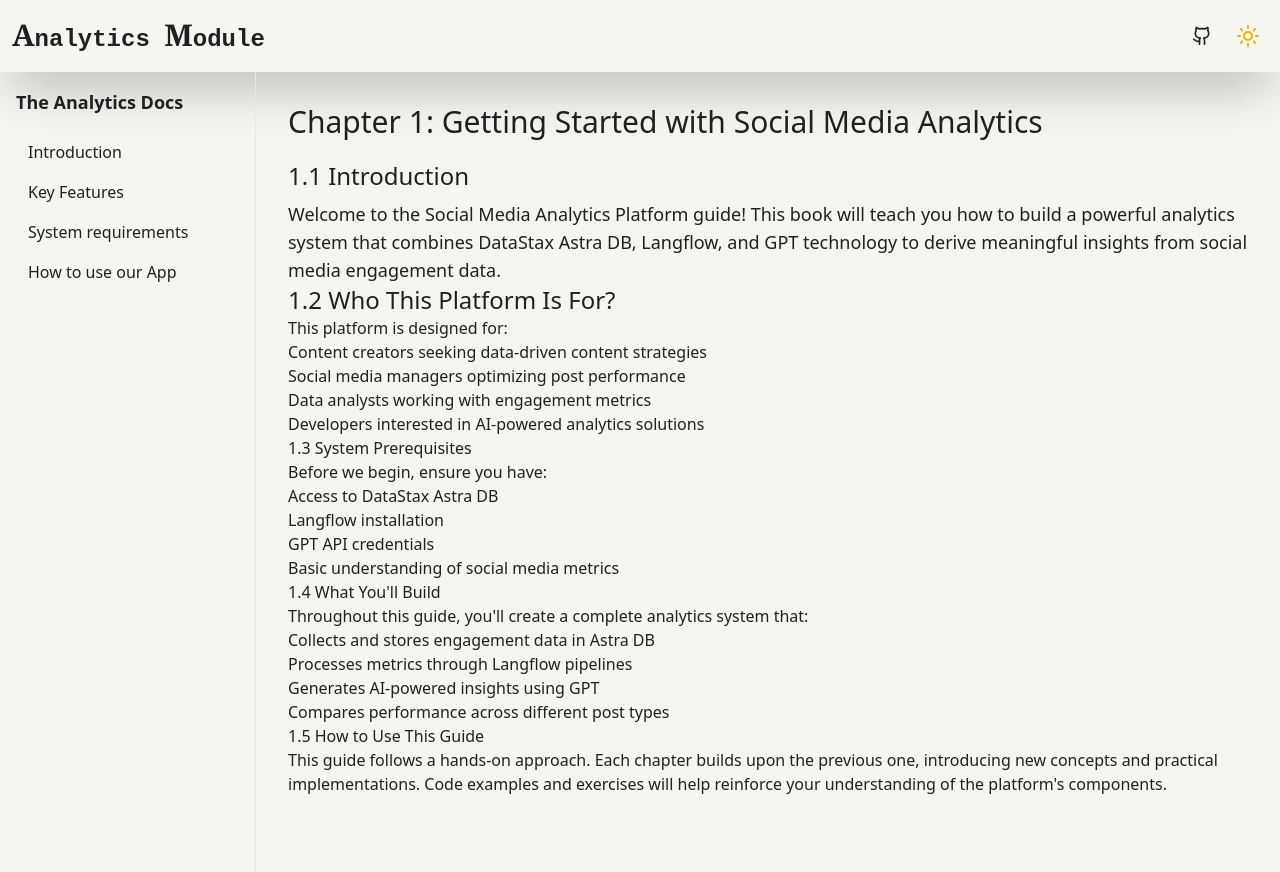
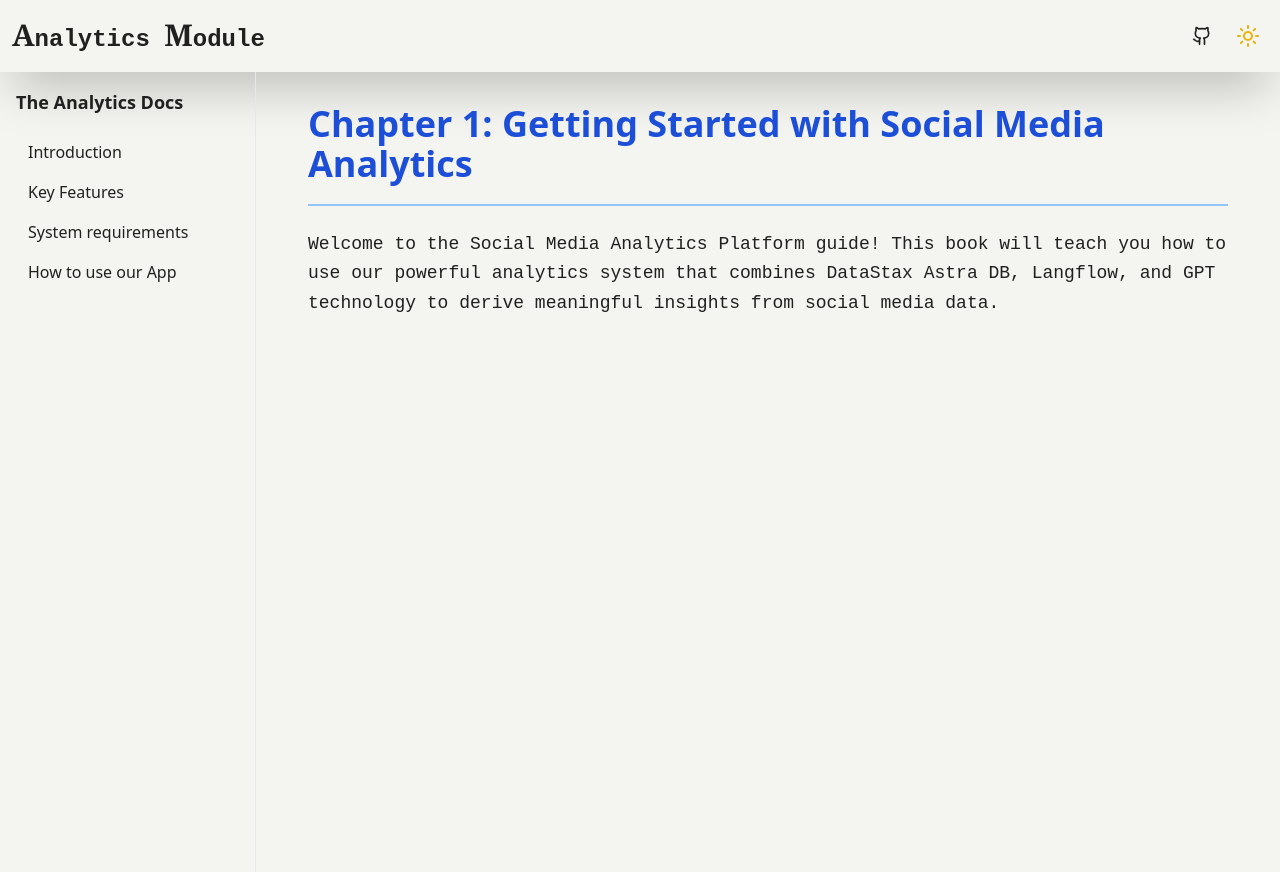
Before and after one commit to kunstewi/Analytics-Module, a React (Vite) app: page /docs/chapter-1 in a window 1280 px wide. Built offline with nearby package versions, Linux system fonts and the light colour scheme.

Commit message:
Removed uncessary contents

```diff
--- a/src/components/Book/chapter-1.jsx
+++ b/src/components/Book/chapter-1.jsx
@@ -1,62 +1,16 @@
 const Chapter1 = () => {
   return (
-    <div className="chapter-content pb-10">
-      <h1 className="text-3xl pb-5">
+    <div className="px-5">
+      <h1 className="text-4xl pb-5 font-extrabold text-blue-700 border-b-2 border-blue-300">
         Chapter 1: Getting Started with Social Media Analytics
       </h1>
 
-      <section>
-        <h2 className="text-2xl pb-2">1.1 Introduction</h2>
-        <p className="text-lg">
+      <section className="mb-8 mt-6">
+        <p className="chapter-1-p text-lg leading-relaxed text-gray-700 font-envyPropo">
           Welcome to the Social Media Analytics Platform guide! This book will
-          teach you how to build a powerful analytics system that combines
+          teach you how to use our powerful analytics system that combines
           DataStax Astra DB, Langflow, and GPT technology to derive meaningful
-          insights from social media engagement data.
-        </p>
-      </section>
-
-      <section>
-        <h2 className="text-2xl">1.2 Who This Platform Is For?</h2>
-        <p>This platform is designed for:</p>
-        <ul>
-          <li>Content creators seeking data-driven content strategies</li>
-          <li>Social media managers optimizing post performance</li>
-          <li>Data analysts working with engagement metrics</li>
-          <li>Developers interested in AI-powered analytics solutions</li>
-        </ul>
-      </section>
-
-      <section>
-        <h2>1.3 System Prerequisites</h2>
-        <p>Before we begin, ensure you have:</p>
-        <ul>
-          <li>Access to DataStax Astra DB</li>
-          <li>Langflow installation</li>
-          <li>GPT API credentials</li>
-          <li>Basic understanding of social media metrics</li>
-        </ul>
-      </section>
-
-      <section>
-        <h2>1.4 What You'll Build</h2>
-        <p>
-          Throughout this guide, you'll create a complete analytics system that:
-        </p>
-        <ul>
-          <li>Collects and stores engagement data in Astra DB</li>
-          <li>Processes metrics through Langflow pipelines</li>
-          <li>Generates AI-powered insights using GPT</li>
-          <li>Compares performance across different post types</li>
-        </ul>
-      </section>
-
-      <section>
-        <h2>1.5 How to Use This Guide</h2>
-        <p>
-          This guide follows a hands-on approach. Each chapter builds upon the
-          previous one, introducing new concepts and practical implementations.
-          Code examples and exercises will help reinforce your understanding of
-          the platform's components.
+          insights from social media data.
         </p>
       </section>
     </div>
```
